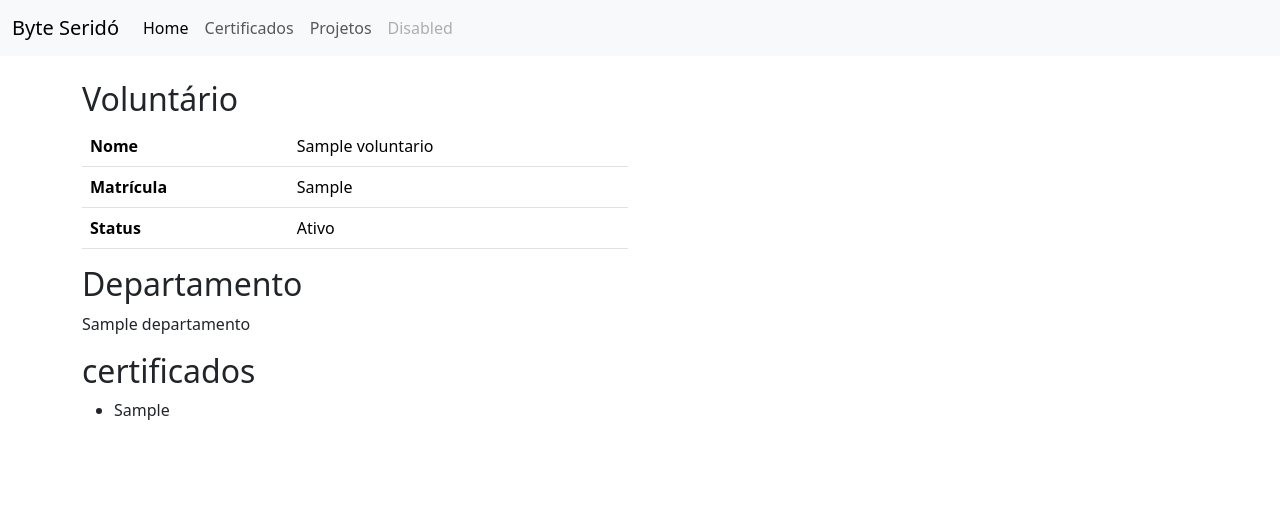
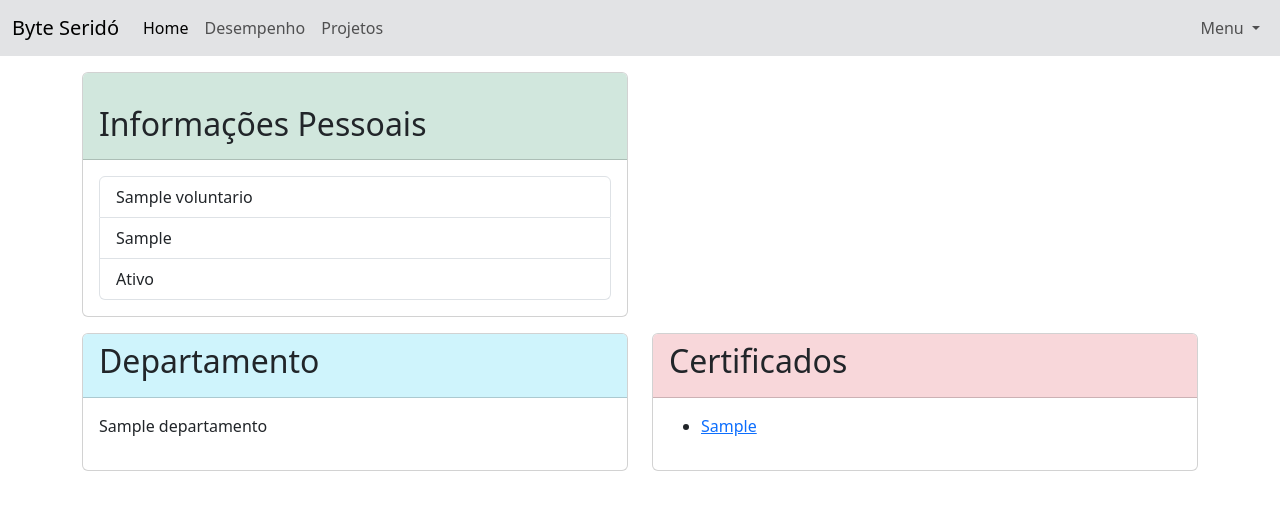
Before and after one commit to gcileno/RHJunior, a Django app: page /portal/ in a window 1280 px wide. Shown: the top 510 px of the page. Run offline with Django 5.2, Linux system fonts and the light colour scheme; a user stored in the database is signed in; tables that the repository leaves empty hold one stand-in row (values such as "Sample post").

Commit message:
melhora na imagens e tela portal parcialemnte concluida

```diff
--- a/ej/models.py
+++ b/ej/models.py
@@ -122,3 +122,6 @@ class AnaliseDesempenho(models.Model):
     realizacao_metas = models.IntegerField()
 
     data = models.DateField()
+
+    def __str__(self):
+        return f"{self.voluntario}"
--- a/portal/templates/index.html
+++ b/portal/templates/index.html
@@ -8,9 +8,10 @@
         href="https://cdn.jsdelivr.net/npm/bootstrap@5.3.3/dist/css/bootstrap.min.css"
         rel="stylesheet" integrity="sha384-QWTKZyjpPEjISv5WaRU9OFeRpok6YctnYmDr5pNlyT2bRjXh0JMhjY6hW+ALEwIH"
         crossorigin="anonymous">
+    <link rel="stylesheet" href="https://cdn.jsdelivr.net/npm/bootstrap-icons@1.11.3/font/bootstrap-icons.min.css">
 </head>
 <body>
-    <nav class="navbar bg-primary navbar-expand-lg bg-body-tertiary">
+    <nav class="navbar bg-secondary-subtle navbar-expand-lg bg-body-tertiary">
         <div class="container-fluid">
           <a class="navbar-brand" href="#">Byte Seridó</a>
           <button class="navbar-toggler" type="button" data-bs-toggle="collapse" data-bs-target="#navbarNav" aria-controls="navbarNav" aria-expanded="false" aria-label="Toggle navigation">
@@ -19,19 +20,31 @@
           <div class="collapse navbar-collapse" id="navbarNav">
             <ul class="navbar-nav">
               <li class="nav-item">
-                <a class="nav-link active" aria-current="page" href="#">Home</a>
+                <a class="nav-link active" aria-current="page" href="{% url "portal" %}">Home</a>
               </li>
               <li class="nav-item">
-                <a class="nav-link" href="#">Certificados</a>
+                <a class="nav-link" href="#">Desempenho</a>
               </li>
               <li class="nav-item">
                 <a class="nav-link" href="#">Projetos</a>
               </li>
-              <li class="nav-item">
-                <a class="nav-link disabled" aria-disabled="true">Disabled</a>
-              </li>
             </ul>
           </div>
+
+          <div class="collapse navbar-collapse justify-content-end">
+            <ul class="navbar-nav">
+                <li class="nav-item dropdown">
+                    <a class="nav-link dropdown-toggle" href="#" id="navbarDropdown" role="button" data-bs-toggle="dropdown" aria-expanded="false">
+                        Menu
+                    </a>
+                    <ul class="dropdown-menu dropdown-menu-end" aria-labelledby="navbarDropdown">
+                        <li><a class="dropdown-item" href="/logout">Sair</a></li>
+                        <li><a class="dropdown-item" href="/change-password">Alterar Senha</a></li>
+                    </ul>
+                </li>
+            </ul>
+          </div>
+
         </div>
     </nav>
     {% block content %}
--- a/portal/templates/portal.html
+++ b/portal/templates/portal.html
@@ -1,49 +1,103 @@
 {% extends 'index.html' %}
 
 {% block content %}
+<link rel="stylesheet" href="https://cdnjs.cloudflare.com/ajax/libs/font-awesome/5.15.4/css/all.min.css">
+
 <div class="container">
-    <div class="row">
+    <div class="row mt-3">
         <div class="col-md-6">
-            <h2>Voluntário</h2>
-            <table class="table">
-                <tbody>
-                    <tr>
-                        <th>Nome</th>
-                        <td>{{ voluntario.nome }}</td>
-                    </tr>
-                    <tr>
-                        <th>Matrícula</th>
-                        <td>{{ voluntario.matricula }}</td>
-                    </tr>
-                    <tr>
-                        <th>Status</th>
-                        <td>{{ voluntario.get_status_display }}</td>
-                    </tr>
-                </tbody>
-            </table>
+            <div class="card">
+                <div class="card-header bg-success-subtle">
+                    <h2 class="card-title">Informações Pessoais</h2>
+                </div>
+                <div class="card-body">
+                    <ul class="list-group">
+                        <li class="list-group-item"> {{ voluntario.nome }}</li>
+                        <li class="list-group-item"> {{ voluntario.matricula }}</li>
+                        <li class="list-group-item"> {{ voluntario.get_status_display }}</li>
+                    </ul>
                 </div>
             </div>
-    <div class="row">
+        </div>
+        {% if analise %}
         <div class="col-md-6">
+            <div class="card ">
+                <div class="card-header bg-primary-subtle">
+                    <h2 class="card-title">Desempenho</h2>
+                </div>
+                <div class="card-body">
+
+                    <ul class="list-unstyled">
+                        <li>
+                            Assiduidade: <i class="fas fa-star text-warning"></i>
+                            {% for i in "12345"|slice:analise.colaboracao %}
+                                {% if analise.assiduidade >= 3 %}
+                                    <i class="fas fa-star text-warning"></i>
+                                {% else %}
+                                    <i class="fas fa-star text-secondary"></i>
+                                {% endif %}
+                            {% endfor %}
+                        </li>
+                        <li>
+                            Colaboração:
+                            {% for i in "12345"|slice:analise.colaboracao %}
+                                <i class="fas fa-star text-warning"></i>
+                            {% endfor %}
+                        </li>
+                        <li>
+                            Tarefas:
+                            {% for i in "1234567890"|slice:analise.tarefas %}
+                                <i class="fas fa-star text-warning"></i>
+                            {% endfor %}
+                        </li>
+                        <li>
+                            Cooperação:
+                            {% for i in "1234567890"|slice:analise.cooperacao %}
+                                <i class="fas fa-star text-warning"></i>
+                            {% endfor %}
+                        </li>
+                        <li>
+                            Realização de Metas:
+                            {% for i in "1234567890"|slice:analise.realizacao_metas %}
+                                <i class="fas fa-star text-warning"></i>
+                            {% endfor %}
+                        </li>
+                    </ul>
+                </div>
+            </div>
+        </div>
+        {% endif %}
+    </div>
+    <div class="row mt-3">
+
+        <div class="col-md-6">
+            <div class="card">
+                <div class="card-header bg-info-subtle">
+                    <h2 class="card-title">Departamento</h2>
+                </div>
+                <div class="card-body">
                     {% if voluntario.status == 'ATIVO' %}
-                <h2>Departamento</h2>
                         <p>{{ voluntario.nome_departamento }}</p>
                     {% elif voluntario.status == 'CANDIDATO' %}
-                <p>Candidatura em análise.</p>
-                <p>Aguarde o contato da equipe de seleção.</p>
+                        <p class="text-warning">Candidatura em análise.</p>
                     {% elif voluntario.status == 'DESATIVADO' %}
                         <p>Voluntariado desativado.</p>
-                <p>Para obter seus certificados, entre em contato com o setor responsável.</p>
+                        <p>Para obter seus certificados, Entre nos Links abaixo.</p>
                     {% endif %}
                 </div>
             </div>
-    <div class="row">
+        </div>
+
         <div class="col-md-6">
-            <h2>certificados</h2>
+            <div class="card">
+                <div class="card-header bg-danger-subtle">
+                    <h2 class="card-title">Certificados</h2>
+                </div>
+                <div class="card-body">
                     {% if certificados %}
                         <ul>
                             {% for certificado in certificados %}
-                        <li>{{ certificado.autenticacao }}</li>
+                                <li><a href="">{{ certificado.autenticacao }}</a></li>
                             {% endfor %}
                         </ul>
                     {% else %}
@@ -52,4 +106,8 @@
                 </div>
             </div>
         </div>
+
+    </div>
+</div>
+
 {% endblock %}
--- a/portal/views.py
+++ b/portal/views.py
@@ -4,8 +4,9 @@ from django.contrib import messages
 from django.contrib.auth import authenticate, login, logout
 from django.contrib.auth.decorators import login_required
 from django.utils.decorators import method_decorator
+from django.utils import timezone
 
-from ej.models import Voluntario
+from ej.models import Voluntario, AnaliseDesempenho
 from certificados.models import Certificados
 
 from scripts import certificado
@@ -39,9 +40,18 @@ class Portal_view(View):
 
     def get(self, request):
         voluntario = Voluntario.objects.get(user__id=request.user.id)
+
         certificados = Certificados.objects.filter(historico_membro__voluntario__user__id=request.user.id)
 
-        context = {'voluntario': voluntario, 'certificados':certificados}
+        hoje = timezone.now()
+
+        analises = AnaliseDesempenho.objects.filter(
+            voluntario=voluntario,
+            data__year=hoje.year,
+            data__month=hoje.month
+        ).first()
+
+        context = {'voluntario': voluntario, 'certificados':certificados , 'analise': analises}
 
 
         return render(request, self.template_name, context)
```
Also changed, not shown: certificados/views.py (+8 -0 lines), ej/admin.py (+6 -1 lines). Lines whose indentation alone changed are shown as unchanged.
